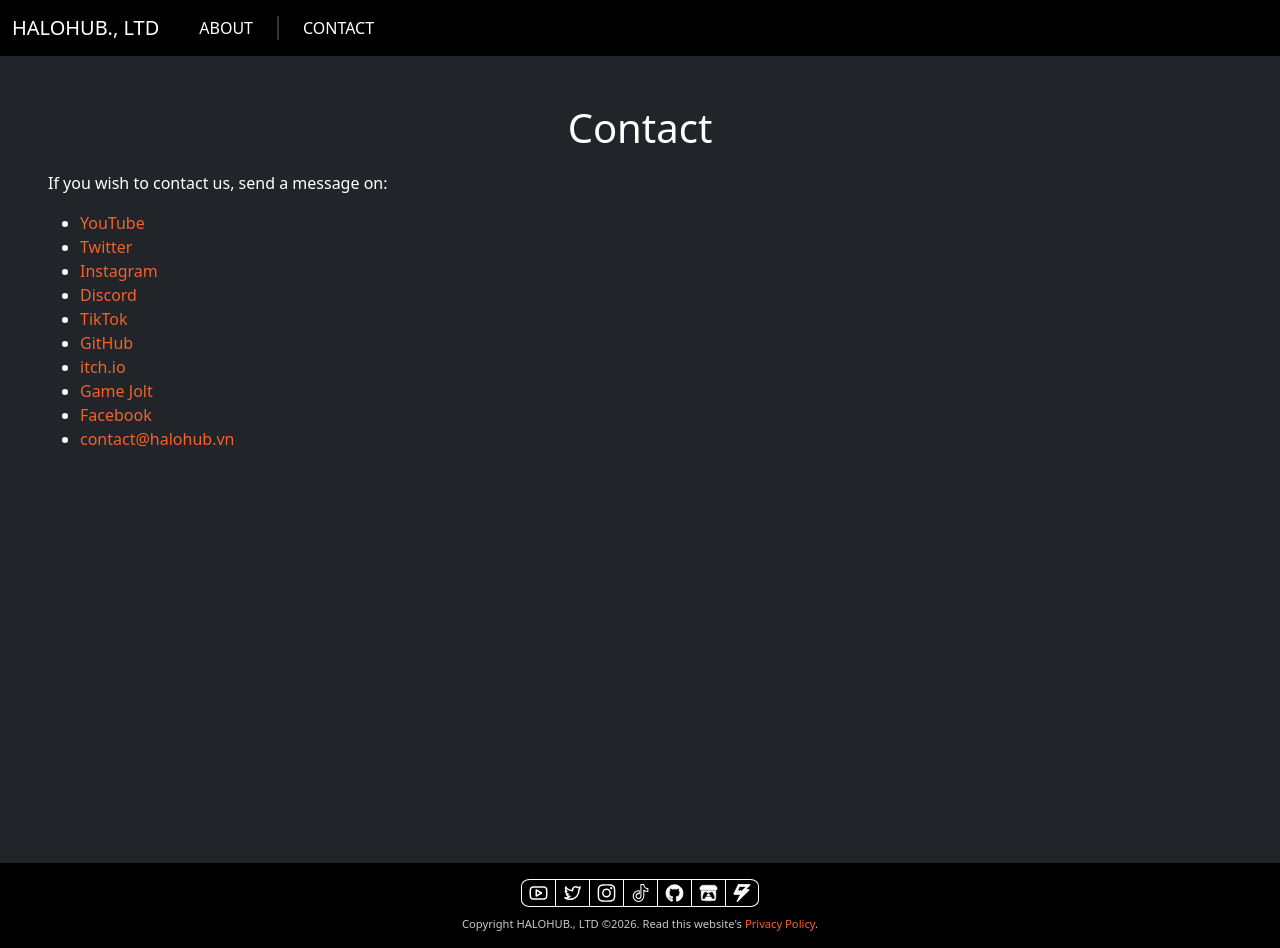
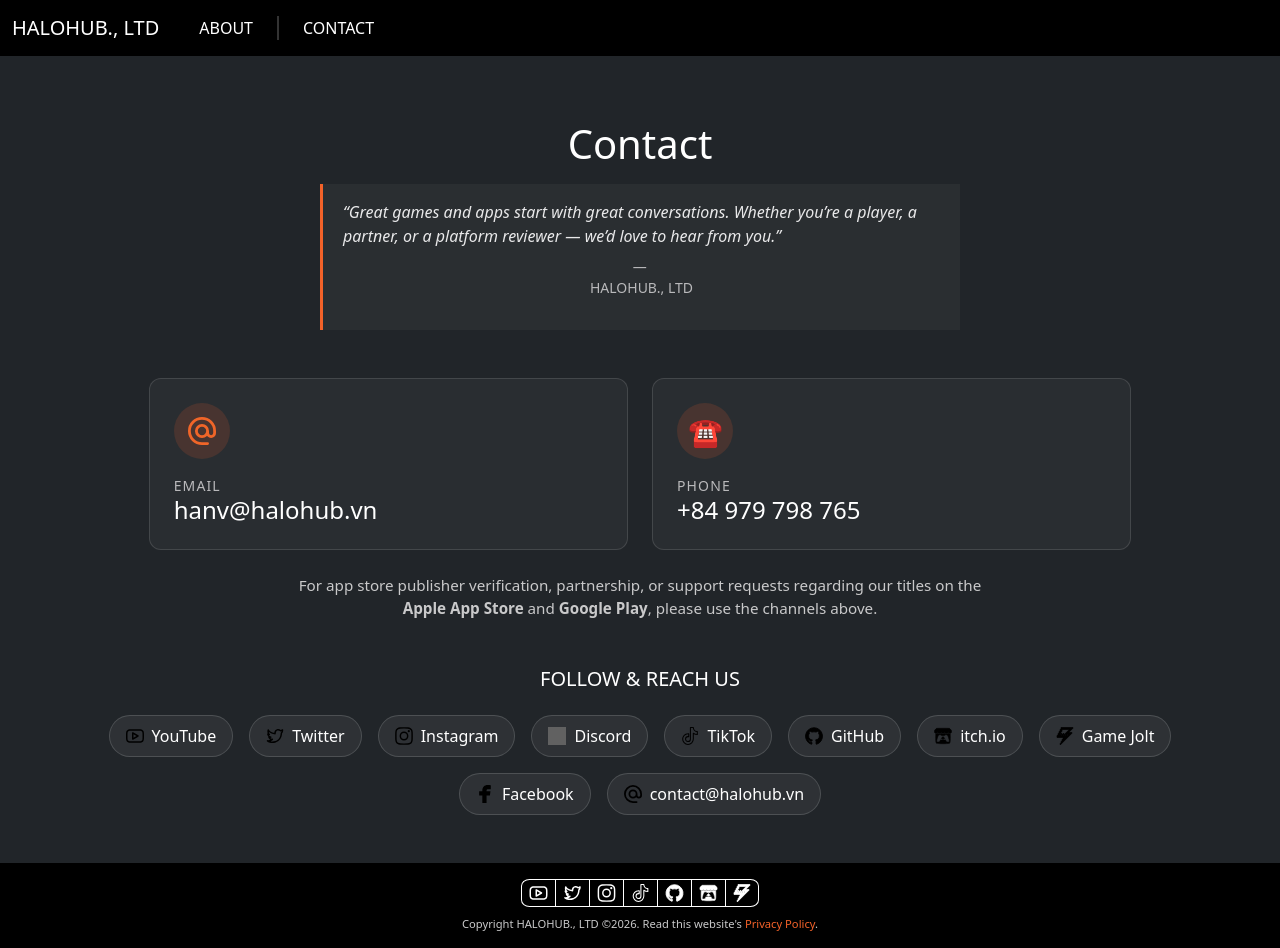
Before and after one commit to IO-HALOHUB/halohub, a Jekyll site: the page built from pages/contacts.md, in a window 1280 px wide and 948 px high. Built offline with Jekyll 4.4.1, drawn with Linux system fonts in a browser that asks for light colours; grey boxes are pictures that could not be loaded.

Commit message:
Redesign /contacts with email, phone, and store publisher note
- Rebuild pages/contacts.md as hero + quote, two click-to-act cards
  (email hanv@halohub.vn, phone +84979798765), and a pill-style social
  channel grid rendered from _data/contact.yml.
- Call out that these channels are the official contact for Apple App
  Store and Google Play publisher verification.
- Add matching styles to assets/css/main.css using the existing orange
  accent token and glass-card aesthetic over the dark layout.
- Drop the duplicated Contact block from pages/about.md now that
  /contacts is the single source of truth.

Co-Authored-By: Claude Opus 4.7 (1M context) <noreply@anthropic.com>

```diff
--- a/assets/css/main.css
+++ b/assets/css/main.css
@@ -136,3 +136,94 @@ div.nav-separator:last-child {
 .hover:hover {
     filter: brightness(1.2);
 }
+
+/* ------- /contacts page ------- */
+
+.contact-hero {
+    padding-top: 1rem;
+}
+
+.contact-quote {
+    max-width: 640px;
+    padding: 1rem 1.25rem;
+    border-left: 3px solid var(--bs-link-color);
+    background-color: rgba(255, 255, 255, 0.04);
+    color: #e9e9ea;
+    font-style: italic;
+    text-align: left;
+}
+
+.contact-quote .blockquote-footer {
+    color: #b9b9bb;
+    font-style: normal;
+}
+
+.contact-card {
+    background-color: rgba(255, 255, 255, 0.04);
+    border: 1px solid rgba(255, 255, 255, 0.12);
+    border-radius: 12px;
+    color: #ffffff !important;
+    transition: transform 0.2s ease, border-color 0.2s ease, background-color 0.2s ease;
+}
+
+.contact-card:hover {
+    transform: translateY(-2px);
+    border-color: var(--bs-link-color);
+    background-color: rgba(243, 98, 41, 0.08);
+}
+
+.contact-card-icon {
+    width: 56px;
+    height: 56px;
+    border-radius: 50%;
+    background-color: rgba(243, 98, 41, 0.15);
+    color: var(--bs-link-color);
+    display: flex;
+    align-items: center;
+    justify-content: center;
+    font-size: 1.75rem;
+    line-height: 1;
+}
+
+.contact-card-icon img {
+    width: 28px;
+    height: 28px;
+    filter: invert(54%) sepia(83%) saturate(2114%) hue-rotate(346deg) brightness(98%) contrast(92%);
+}
+
+.contact-card-label {
+    color: #b9b9bb;
+    letter-spacing: 0.08em;
+}
+
+.contact-card-value {
+    color: #ffffff;
+    word-break: break-word;
+}
+
+.contact-publisher-note {
+    color: #c9c9ca;
+    font-size: 0.95rem;
+    max-width: 720px;
+    margin-left: auto;
+    margin-right: auto;
+}
+
+.contact-social-link {
+    color: #ffffff !important;
+    background-color: rgba(255, 255, 255, 0.06);
+    border: 1px solid rgba(255, 255, 255, 0.15);
+    border-radius: 999px;
+    transition: background-color 0.2s ease, border-color 0.2s ease;
+}
+
+.contact-social-link:hover {
+    background-color: rgba(243, 98, 41, 0.15);
+    border-color: var(--bs-link-color);
+}
+
+.contact-social-icon {
+    width: 18px;
+    height: 18px;
+    filter: invert(1);
+}
--- a/pages/contacts.md
+++ b/pages/contacts.md
@@ -4,10 +4,54 @@ title: Contact
 permalink: contacts
 ---
 
-# {{ page.title }}
+<section class="contact-hero text-center">
+    <h1 class="mb-3">{{ page.title }}</h1>
+    <blockquote class="contact-quote mx-auto">
+        <p class="mb-2">
+            &ldquo;Great games and apps start with great conversations.
+            Whether you&rsquo;re a player, a partner, or a platform reviewer&nbsp;&mdash;
+            we&rsquo;d love to hear from you.&rdquo;
+        </p>
+        <footer class="blockquote-footer mt-2">{{ site.title }}</footer>
+    </blockquote>
+</section>
 
-If you wish to contact us, send a message on:
+<section class="contact-primary mt-5">
+    <div class="row g-4 justify-content-center">
+        <div class="col-12 col-md-6 col-lg-5">
+            <a href="mailto:hanv@halohub.vn" class="contact-card d-block h-100 p-4 text-decoration-none">
+                <div class="contact-card-icon mb-3">
+                    <img src="{{ site.baseurl }}/assets/img/icons/email.svg" alt="Email" />
+                </div>
+                <div class="contact-card-label text-uppercase small">Email</div>
+                <div class="contact-card-value h4 mb-0">hanv@halohub.vn</div>
+            </a>
+        </div>
+        <div class="col-12 col-md-6 col-lg-5">
+            <a href="tel:+84979798765" class="contact-card d-block h-100 p-4 text-decoration-none">
+                <div class="contact-card-icon mb-3">&#9742;</div>
+                <div class="contact-card-label text-uppercase small">Phone</div>
+                <div class="contact-card-value h4 mb-0">+84&nbsp;979&nbsp;798&nbsp;765</div>
+            </a>
+        </div>
+    </div>
 
-{% for contact in site.data.contact -%}
-- [{{ contact.name }}]({{ contact.url }})
-{% endfor %}
+    <p class="contact-publisher-note text-center mt-4 mb-0">
+        For app store publisher verification, partnership, or support requests
+        regarding our titles on the <strong>Apple App Store</strong> and
+        <strong>Google Play</strong>, please use the channels above.
+    </p>
+</section>
+
+<section class="contact-social mt-5">
+    <h2 class="h5 text-center text-uppercase mb-4">Follow & Reach Us</h2>
+    <div class="contact-social-grid d-flex flex-wrap justify-content-center gap-3">
+        {% for contact in site.data.contact %}
+        <a class="contact-social-link d-inline-flex align-items-center px-3 py-2"
+           href="{{ contact.url }}" target="_blank" rel="noopener" aria-label="{{ contact.name }}">
+            <img class="contact-social-icon me-2" src="{{ site.baseurl }}/assets/img/icons/{{ contact.icon }}.svg" alt="" />
+            <span>{{ contact.name }}</span>
+        </a>
+        {% endfor %}
+    </div>
+</section>
```
Also changed, not shown: pages/about.md (+0 -8 lines).
